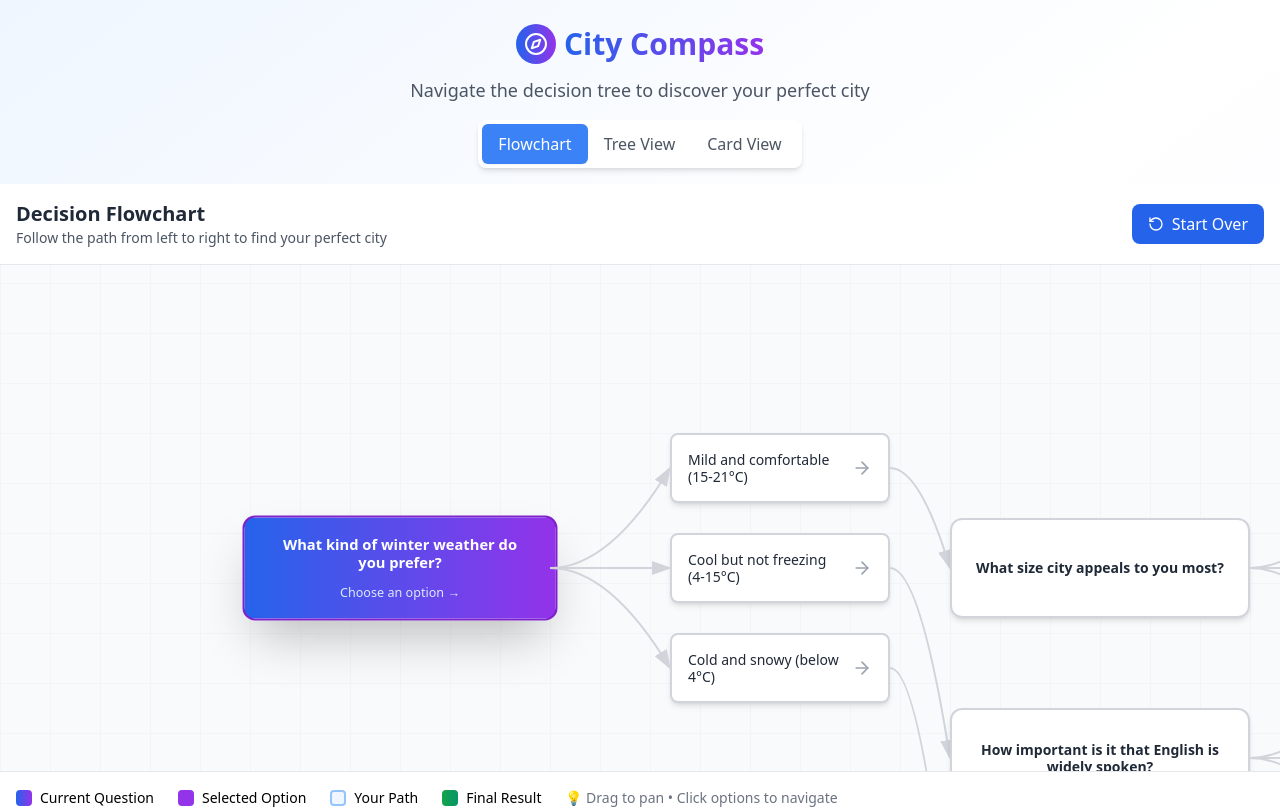
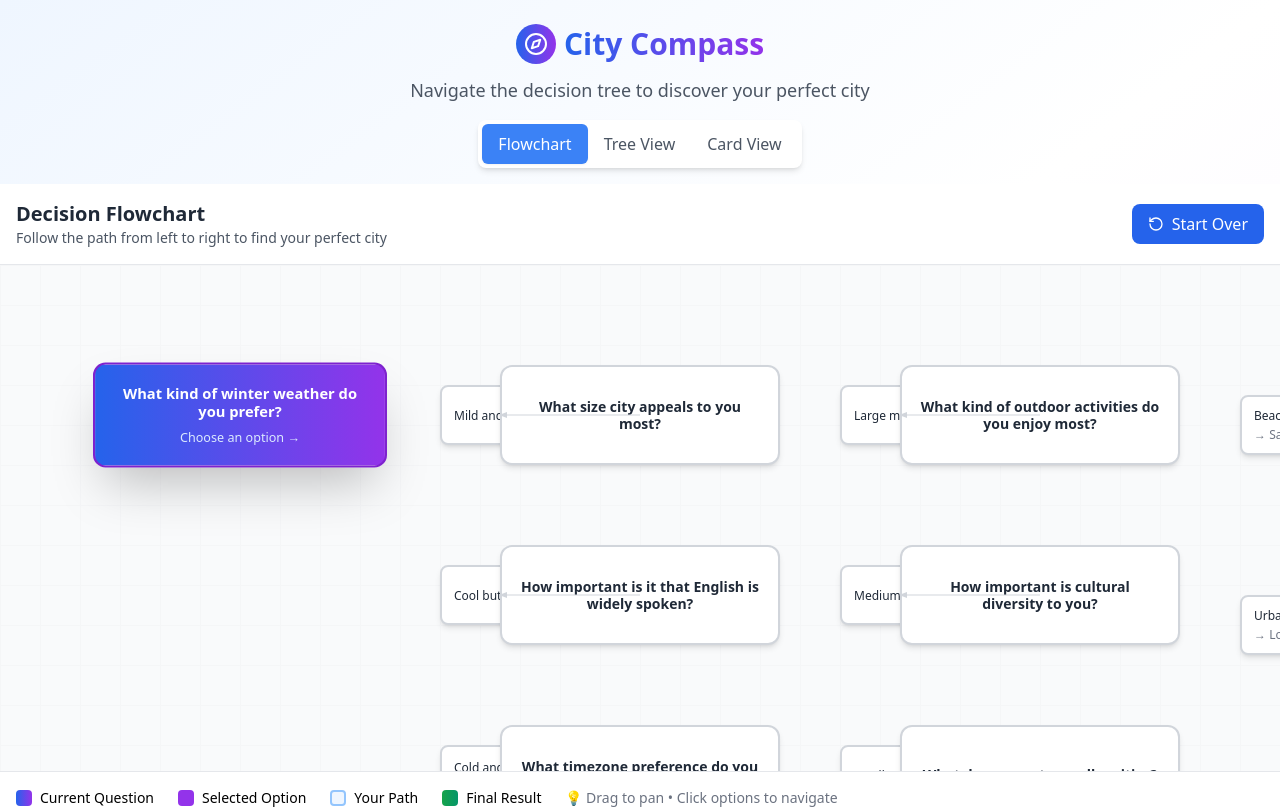
Before and after one commit to sybrenh/which-city-you-should-move-to, a React (Vite) app: page / in a window 1280 px wide. Shown: the top 809 px of the page. Built offline with nearby package versions, Linux system fonts and the light colour scheme.

Commit message:
Fix FlowChart layout and arrow directions

```diff
--- a/src/components/FlowChart.tsx
+++ b/src/components/FlowChart.tsx
@@ -27,121 +27,135 @@ export const FlowChart: React.FC<FlowChartProps> = ({
   const [isDragging, setIsDragging] = useState(false);
   const [dragStart, setDragStart] = useState({ x: 0, y: 0 });
 
-  // Layout configuration with increased spacing
-  const QUESTION_WIDTH = 300;
+  // Layout configuration with proper spacing
+  const QUESTION_WIDTH = 280;
   const QUESTION_HEIGHT = 100;
-  const OPTION_WIDTH = 220;
-  const OPTION_HEIGHT = 70;
-  const RESULT_WIDTH = 280;
+  const OPTION_WIDTH = 200;
+  const OPTION_HEIGHT = 60;
+  const RESULT_WIDTH = 260;
   const RESULT_HEIGHT = 120;
-  const HORIZONTAL_SPACING = 700; // Increased from 350
-  const VERTICAL_SPACING = 190;   // Increased from 120
-  const OPTION_TO_QUESTION_GAP = 120; // Gap between question and options
-  const OPTION_VERTICAL_PADDING = 30; // Padding between individual options
-  const OVERALL_CANVAS_PADDING = 250; // Padding around the entire flowchart canvas
+  const HORIZONTAL_SPACING = 400; // Space between levels
+  const VERTICAL_SPACING = 80;    // Minimum space between nodes vertically
+  const OPTION_SPACING = 20;      // Extra space between options
+  const CANVAS_PADDING = 100;     // Padding around entire canvas
 
   // Calculate positions for all nodes in the flowchart
   const calculateLayout = (): Record<string, NodePosition> => {
-    // Use a temporary map to store positions before adjustment
-    const tempPositions: Record<string, NodePosition> = {};
-    const processedNodes = new Set<string>();
+    const positions: Record<string, NodePosition> = {};
+    const levelNodes: Record<number, string[]> = {};
+    const nodeToLevel: Record<string, number> = {};
 
-    // Start with the root question, ensuring it's offset by the canvas padding
-    const initialStartX = OVERALL_CANVAS_PADDING + 50;
-    const initialStartY = OVERALL_CANVAS_PADDING + 50;
-    tempPositions['start'] = { x: initialStartX, y: initialStartY, width: QUESTION_WIDTH, height: QUESTION_HEIGHT };
+    // First pass: assign levels to all nodes
+    const assignLevels = (nodeId: string, level: number) => {
+      if (nodeToLevel[nodeId] !== undefined) return;
 
-    // Process nodes level by level
-    const processLevel = (nodeIds: string[], level: number) => {
-      const nextLevelNodes: string[] = [];
-      // currentY here refers to the vertical alignment of the *current level's* primary nodes
-      // For more complex trees, a more sophisticated vertical placement might be needed,
-      // but this basic approach works for sequential flows.
-      let currentYForLevel = initialStartY;
+      nodeToLevel[nodeId] = level;
+      if (!levelNodes[level]) levelNodes[level] = [];
+      levelNodes[level].push(nodeId);
 
-      nodeIds.forEach((nodeId, index) => {
-        if (processedNodes.has(nodeId)) return;
+      const node = decisionTree[nodeId];
+      if (node?.options) {
+        node.options.forEach(option => {
+          assignLevels(option.nextId, level + 1);
+        });
+      }
+    };
 
+    assignLevels('start', 0);
+
+    // Second pass: calculate positions level by level
+    const maxLevel = Math.max(...Object.keys(levelNodes).map(Number));
+
+    for (let level = 0; level <= maxLevel; level++) {
+      const nodesAtLevel = levelNodes[level] || [];
+      const x = CANVAS_PADDING + (level * HORIZONTAL_SPACING);
+
+      // Calculate total height needed for this level
+      let totalHeight = 0;
+      nodesAtLevel.forEach(nodeId => {
+        const node = decisionTree[nodeId];
+        if (node?.type === 'result') {
+          totalHeight += RESULT_HEIGHT + VERTICAL_SPACING;
+        } else {
+          totalHeight += QUESTION_HEIGHT + VERTICAL_SPACING;
+        }
+      });
+
+      // Start positioning from center
+      let currentY = CANVAS_PADDING;
+
+      // If we have parent nodes, try to center around them
+      if (level > 0) {
+        const parentNodes = levelNodes[level - 1] || [];
+        if (parentNodes.length > 0) {
+          const parentPositions = parentNodes.map(id => positions[id]).filter(Boolean);
+          if (parentPositions.length > 0) {
+            const avgParentY = parentPositions.reduce((sum, pos) => sum + pos.y, 0) / parentPositions.length;
+            currentY = Math.max(CANVAS_PADDING, avgParentY - totalHeight / 2);
+          }
+        }
+      }
+
+      nodesAtLevel.forEach((nodeId, index) => {
         const node = decisionTree[nodeId];
         if (!node) return;
 
-        processedNodes.add(nodeId);
+        const isResult = node.type === 'result';
+        const width = isResult ? RESULT_WIDTH : QUESTION_WIDTH;
+        const height = isResult ? RESULT_HEIGHT : QUESTION_HEIGHT;
 
-        // Position the current node if not already positioned
-        if (!tempPositions[nodeId]) {
-          tempPositions[nodeId] = {
-            x: initialStartX + (level * HORIZONTAL_SPACING),
-            // Distribute nodes vertically within their level if multiple entry points at a level
-            y: currentYForLevel + (index * VERTICAL_SPACING), // Simple linear arrangement
-            width: node.type === 'result' ? RESULT_WIDTH : QUESTION_WIDTH,
-            height: node.type === 'result' ? RESULT_HEIGHT : QUESTION_HEIGHT
+        positions[nodeId] = {
+          x,
+          y: currentY,
+          width,
+          height
         };
+
+        currentY += height + VERTICAL_SPACING;
+      });
     }
 
-        // Position options for question nodes
+    // Third pass: position option buttons between questions and their targets
+    Object.entries(decisionTree).forEach(([nodeId, node]) => {
       if (node.type === 'question' && node.options) {
-          const questionPos = tempPositions[nodeId];
+        const questionPos = positions[nodeId];
+        if (!questionPos) return;
 
-          // Calculate total height needed for all options including padding between them
-          const totalOptionsHeight = node.options.length * OPTION_HEIGHT +
-                                     (node.options.length - 1) * OPTION_VERTICAL_PADDING;
+        const optionTargets = node.options.map(option => ({
+          option,
+          targetPos: positions[option.nextId]
+        })).filter(item => item.targetPos);
 
-          // Calculate the starting Y for the block of options to center them vertically relative to the question
-          const optionStartY = questionPos.y + (QUESTION_HEIGHT / 2) - (totalOptionsHeight / 2);
+        if (optionTargets.length === 0) return;
 
-          node.options.forEach((option, optionIndex) => {
-            // Calculate individual option's Y position
-            const optionY = optionStartY + (optionIndex * (OPTION_HEIGHT + OPTION_VERTICAL_PADDING));
-            const optionX = questionPos.x + QUESTION_WIDTH + OPTION_TO_QUESTION_GAP;
+        // Calculate the vertical span of target nodes
+        const targetYs = optionTargets.map(item => item.targetPos!.y);
+        const minTargetY = Math.min(...targetYs);
+        const maxTargetY = Math.max(...targetYs);
+        const targetSpan = maxTargetY - minTargetY;
 
-            // Create a unique ID for the option
-            const optionId = `${nodeId}-option-${optionIndex}`;
-            tempPositions[optionId] = {
+        // Position options between question and targets
+        const optionX = questionPos.x + questionPos.width + 60;
+
+        // Distribute options vertically to align with their targets
+        node.options.forEach((option, index) => {
+          const targetPos = positions[option.nextId];
+          if (!targetPos) return;
+
+          const optionId = `${nodeId}-option-${index}`;
+          positions[optionId] = {
             x: optionX,
-              y: optionY,
+            y: targetPos.y + (targetPos.height / 2) - (OPTION_HEIGHT / 2),
             width: OPTION_WIDTH,
             height: OPTION_HEIGHT
           };
-
-            // Add the target node to next level if not already processed
-            if (!processedNodes.has(option.nextId)) {
-              nextLevelNodes.push(option.nextId);
-            }
         });
       }
     });
 
-      // Process next level if there are nodes
-      if (nextLevelNodes.length > 0) {
-        processLevel(nextLevelNodes, level + 1);
-      }
+    return positions;
   };
 
-    // Start the layout process from the 'start' node (level 0)
-    processLevel(['start'], 0);
-
-    // --- Adjust all positions to ensure padding from top and left ---
-    // Find the minimum x and y coordinates among all temporarily calculated positions
-    const minX = Object.values(tempPositions).reduce((min, pos) => Math.min(min, pos.x), Infinity);
-    const minY = Object.values(tempPositions).reduce((min, pos) => Math.min(min, pos.y), Infinity);
-
-    // Create the final adjusted positions map
-    const adjustedPositions: Record<string, NodePosition> = {};
-    for (const nodeId in tempPositions) {
-      const pos = tempPositions[nodeId];
-      adjustedPositions[nodeId] = {
-        // Shift all nodes right by (minX - OVERALL_CANVAS_PADDING)
-        x: pos.x - minX + OVERALL_CANVAS_PADDING,
-        // Shift all nodes down by (minY - OVERALL_CANVAS_PADDING)
-        y: pos.y - minY + OVERALL_CANVAS_PADDING,
-        width: pos.width,
-        height: pos.height,
-      };
-    }
-    return adjustedPositions; // Return the adjusted positions
-  };
-
-  // Calculate and store the adjusted positions for all nodes
   const positions = calculateLayout();
 
   // Auto-scroll to current node
@@ -149,7 +163,6 @@ export const FlowChart: React.FC<FlowChartProps> = ({
     const currentPos = positions[currentNodeId];
     if (currentPos && containerRef.current) {
       const container = containerRef.current;
-      // Calculate scroll position to center the current node
       const scrollX = Math.max(0, currentPos.x - container.clientWidth / 2);
       const scrollY = Math.max(0, currentPos.y - container.clientHeight / 2);
 
@@ -163,7 +176,7 @@ export const FlowChart: React.FC<FlowChartProps> = ({
 
   // Handle mouse events for panning
   const handleMouseDown = (e: React.MouseEvent) => {
-    if (e.button === 0) { // Only for left mouse button
+    if (e.button === 0) {
       setIsDragging(true);
       setDragStart({ x: e.clientX, y: e.clientY });
     }
@@ -174,11 +187,9 @@ export const FlowChart: React.FC<FlowChartProps> = ({
       const deltaX = dragStart.x - e.clientX;
       const deltaY = dragStart.y - e.clientY;
 
-      // Adjust scroll position
       containerRef.current.scrollLeft += deltaX;
       containerRef.current.scrollTop += deltaY;
 
-      // Update drag start for continuous dragging
       setDragStart({ x: e.clientX, y: e.clientY });
     }
   };
@@ -189,7 +200,6 @@ export const FlowChart: React.FC<FlowChartProps> = ({
 
   // Render question nodes
   const renderQuestionNode = (nodeId: string, node: DecisionNode) => {
-    // `positions` now holds the adjusted positions
     const pos = positions[nodeId];
     if (!pos) return null;
 
@@ -199,7 +209,7 @@ export const FlowChart: React.FC<FlowChartProps> = ({
     return (
       <div
         key={nodeId}
-        className={`absolute rounded-xl border-2 p-6 transition-all duration-300 ${
+        className={`absolute rounded-xl border-2 p-4 transition-all duration-300 ${
           isCurrent
             ? 'bg-gradient-to-r from-blue-600 to-purple-600 text-white border-purple-700 shadow-2xl scale-105'
             : isInPath
@@ -221,7 +231,7 @@ export const FlowChart: React.FC<FlowChartProps> = ({
               {node.question}
             </div>
             {isCurrent && (
-              <div className="mt-3 text-xs text-blue-100">
+              <div className="mt-2 text-xs text-blue-100">
                 Choose an option →
               </div>
             )}
@@ -237,7 +247,6 @@ export const FlowChart: React.FC<FlowChartProps> = ({
 
     return node.options.map((option, index) => {
       const optionId = `${nodeId}-option-${index}`;
-      // `positions` now holds the adjusted positions
       const pos = positions[optionId];
       if (!pos) return null;
 
@@ -247,9 +256,8 @@ export const FlowChart: React.FC<FlowChartProps> = ({
 
       return (
         <div key={optionId}>
-          {/* Option button */}
           <button
-            className={`absolute rounded-lg border-2 p-4 transition-all duration-300 text-left ${
+            className={`absolute rounded-lg border-2 p-3 transition-all duration-300 text-left ${
               isCurrent
                 ? 'bg-purple-600 text-white border-purple-700 shadow-xl scale-105'
                 : isSelected
@@ -265,29 +273,25 @@ export const FlowChart: React.FC<FlowChartProps> = ({
             onClick={() => onNavigate(option.nextId)}
           >
             <div className="flex items-center justify-between h-full">
-              <div className="flex-1 pr-3">
-                <div className={`font-medium text-sm leading-tight ${
+              <div className="flex-1 pr-2">
+                <div className={`font-medium text-xs leading-tight ${
                   isCurrent || isSelected ? 'text-white' : 'text-gray-800'
                 }`}>
-                  {option.text}
+                  {option.text.length > 25 ? option.text.substring(0, 23) + '...' : option.text}
                 </div>
                 {targetNode?.type === 'result' && targetNode.city && (
-                  <div className={`text-xs mt-2 ${
+                  <div className={`text-xs mt-1 ${
                     isCurrent || isSelected ? 'text-blue-100' : 'text-gray-500'
                   }`}>
                     → {targetNode.city.name}
                   </div>
                 )}
               </div>
-              <ArrowRight className={`w-5 h-5 flex-shrink-0 ${
+              <ArrowRight className={`w-4 h-4 flex-shrink-0 ${
                 isCurrent || isSelected ? 'text-white' : 'text-gray-400'
               }`} />
             </div>
           </button>
-
-          {/* Arrow from option to next node */}
-          {/* Ensure `positions[option.nextId]` is passed, as `positions` is already the adjusted one */}
-          {renderArrow(pos, positions[option.nextId], isSelected)}
         </div>
       );
     });
@@ -295,7 +299,6 @@ export const FlowChart: React.FC<FlowChartProps> = ({
 
   // Render result nodes
   const renderResultNode = (nodeId: string, node: DecisionNode) => {
-    // `positions` now holds the adjusted positions
     const pos = positions[nodeId];
     if (!pos || !node.city) return null;
 
@@ -305,7 +308,7 @@ export const FlowChart: React.FC<FlowChartProps> = ({
     return (
       <div
         key={nodeId}
-        className={`absolute rounded-xl border-2 p-5 transition-all duration-300 ${
+        className={`absolute rounded-xl border-2 p-4 transition-all duration-300 ${
           isCurrent
             ? 'bg-gradient-to-r from-green-600 to-emerald-600 text-white border-emerald-700 shadow-2xl scale-105'
             : isInPath
@@ -320,22 +323,22 @@ export const FlowChart: React.FC<FlowChartProps> = ({
         }}
       >
         <div className="h-full flex flex-col justify-center">
-          <div className="flex items-center mb-3">
-            <MapPin className={`w-5 h-5 mr-2 ${
+          <div className="flex items-center mb-2">
+            <MapPin className={`w-4 h-4 mr-2 ${
               isCurrent ? 'text-white' : isInPath ? 'text-green-600' : 'text-gray-500'
             }`} />
-            <div className={`font-bold text-base ${
+            <div className={`font-bold text-sm ${
               isCurrent ? 'text-white' : isInPath ? 'text-green-800' : 'text-gray-800'
             }`}>
               {node.city.name}
             </div>
           </div>
-          <div className={`text-sm ${
+          <div className={`text-xs ${
             isCurrent ? 'text-green-100' : isInPath ? 'text-green-600' : 'text-gray-600'
           }`}>
             {node.city.country}
           </div>
-          <div className={`text-xs mt-2 ${
+          <div className={`text-xs mt-1 ${
             isCurrent ? 'text-green-100' : isInPath ? 'text-green-600' : 'text-gray-500'
           }`}>
             {node.city.temperature} • {node.city.vibe}
@@ -346,63 +349,68 @@ export const FlowChart: React.FC<FlowChartProps> = ({
   };
 
   // Render arrows between nodes
-  const renderArrow = (fromPos: NodePosition | undefined, toPos: NodePosition | undefined, isActive: boolean) => {
+  const renderArrow = (fromPos: NodePosition, toPos: NodePosition, isActive: boolean) => {
     if (!fromPos || !toPos) return null;
 
-    // These coordinates are relative to the SVG's top-left corner
-    // The SVG itself is absolutely positioned to cover the area between nodes
+    // Calculate connection points
     const startX = fromPos.x + fromPos.width;
     const startY = fromPos.y + fromPos.height / 2;
     const endX = toPos.x;
     const endY = toPos.y + toPos.height / 2;
 
-    const midX = startX + (endX - startX) / 2;
+    // Create a simple straight arrow for horizontal flow
+    const svgLeft = Math.min(startX, endX) - 10;
+    const svgTop = Math.min(startY, endY) - 10;
+    const svgWidth = Math.abs(endX - startX) + 20;
+    const svgHeight = Math.abs(endY - startY) + 20;
+
+    const localStartX = startX - svgLeft;
+    const localStartY = startY - svgTop;
+    const localEndX = endX - svgLeft;
+    const localEndY = endY - svgTop;
 
     return (
       <svg
         key={`arrow-${startX}-${startY}-${endX}-${endY}`}
         className="absolute pointer-events-none"
         style={{
-          // Position the SVG container to span the area between fromPos and toPos
-          left: Math.min(startX, endX) - 10, // Add a small buffer for arrowheads
-          top: Math.min(startY, endY) - 10,
-          width: Math.abs(endX - startX) + 20,
-          height: Math.abs(endY - startY) + 20
+          left: svgLeft,
+          top: svgTop,
+          width: svgWidth,
+          height: svgHeight
         }}
       >
         <defs>
           <marker
             id={`arrowhead-${isActive ? 'active' : 'inactive'}`}
-            markerWidth="10"
-            markerHeight="7"
-            refX="9"
-            refY="3.5"
+            markerWidth="8"
+            markerHeight="6"
+            refX="7"
+            refY="3"
             orient="auto"
           >
             <polygon
-              points="0 0, 10 3.5, 0 7"
+              points="0 0, 8 3, 0 6"
               fill={isActive ? '#3b82f6' : '#d1d5db'}
             />
           </marker>
         </defs>
-        <path
-          // Path coordinates are relative to the SVG's viewport (0,0)
-          d={`M ${startX - Math.min(startX, endX) + 10} ${startY - Math.min(startY, endY) + 10}
-              Q ${midX - Math.min(startX, endX) + 10} ${startY - Math.min(startY, endY) + 10}
-              ${endX - Math.min(startX, endX) + 10} ${endY - Math.min(startY, endY) + 10}`}
+        <line
+          x1={localStartX}
+          y1={localStartY}
+          x2={localEndX}
+          y2={localEndY}
           stroke={isActive ? '#3b82f6' : '#d1d5db'}
-          strokeWidth={isActive ? 3 : 2}
-          fill="none"
+          strokeWidth={isActive ? 2 : 1}
           markerEnd={`url(#arrowhead-${isActive ? 'active' : 'inactive'})`}
         />
       </svg>
     );
   };
 
-  // Calculate total dimensions for the inner scrollable content
-  // These are based on the adjusted positions, plus extra padding on the right/bottom
-  const totalContentWidth = Object.values(positions).reduce((max, pos) => Math.max(max, pos.x + pos.width), 0) + OVERALL_CANVAS_PADDING;
-  const totalContentHeight = Object.values(positions).reduce((max, pos) => Math.max(max, pos.y + pos.height), 0) + OVERALL_CANVAS_PADDING;
+  // Calculate total dimensions
+  const totalContentWidth = Object.values(positions).reduce((max, pos) => Math.max(max, pos.x + pos.width), 0) + CANVAS_PADDING;
+  const totalContentHeight = Object.values(positions).reduce((max, pos) => Math.max(max, pos.y + pos.height), 0) + CANVAS_PADDING;
 
   return (
     <div className="h-full flex flex-col bg-gray-50">
@@ -424,7 +432,7 @@ export const FlowChart: React.FC<FlowChartProps> = ({
         </div>
       </div>
 
-      {/* Flowchart Container (scrollable area) */}
+      {/* Flowchart Container */}
       <div
         ref={containerRef}
         className={`flex-1 overflow-auto ${isDragging ? 'cursor-grabbing' : 'cursor-grab'}`}
@@ -434,25 +442,23 @@ export const FlowChart: React.FC<FlowChartProps> = ({
         onMouseLeave={handleMouseUp}
       >
         <div
-          className="relative" // This div holds all the absolutely positioned nodes and arrows
+          className="relative"
           style={{
-            // Set its dimensions to encompass all nodes plus padding
             width: totalContentWidth,
             height: totalContentHeight,
-            // Ensure it's at least as big as the viewport to enable scrolling if content is small
             minWidth: '100%',
             minHeight: '100%'
           }}
         >
           {/* Grid background */}
           <div
-            className="absolute inset-0 opacity-30"
+            className="absolute inset-0 opacity-20"
             style={{
               backgroundImage: `
                 linear-gradient(to right, #e5e7eb 1px, transparent 1px),
                 linear-gradient(to bottom, #e5e7eb 1px, transparent 1px)
               `,
-              backgroundSize: '50px 50px'
+              backgroundSize: '40px 40px'
             }}
           />
 
@@ -471,23 +477,25 @@ export const FlowChart: React.FC<FlowChartProps> = ({
             return null;
           })}
 
-          {/* Arrows from questions to options */}
+          {/* Render arrows */}
           {Object.entries(decisionTree).map(([nodeId, node]) => {
             if (node.type === 'question' && node.options) {
-              // `positions` already contains the adjusted values
-              const questionPos = positions[nodeId];
               return node.options.map((option, index) => {
                 const optionId = `${nodeId}-option-${index}`;
                 const optionPos = positions[optionId];
+                const targetPos = positions[option.nextId];
                 const isActive = path.includes(option.nextId);
-                // `positions[option.nextId]` is the correctly adjusted position for the target node
-                return renderArrow(questionPos, optionPos, isActive);
+
+                if (!optionPos || !targetPos) return null;
+
+                return renderArrow(optionPos, targetPos, isActive);
               });
             }
             return null;
           })}
         </div>
       </div>
+
       {/* Legend */}
       <div className="bg-white border-t border-gray-200 p-4 flex-shrink-0">
         <div className="flex flex-wrap items-center gap-6 text-sm">
```
Lines whose indentation alone changed are shown as unchanged.
